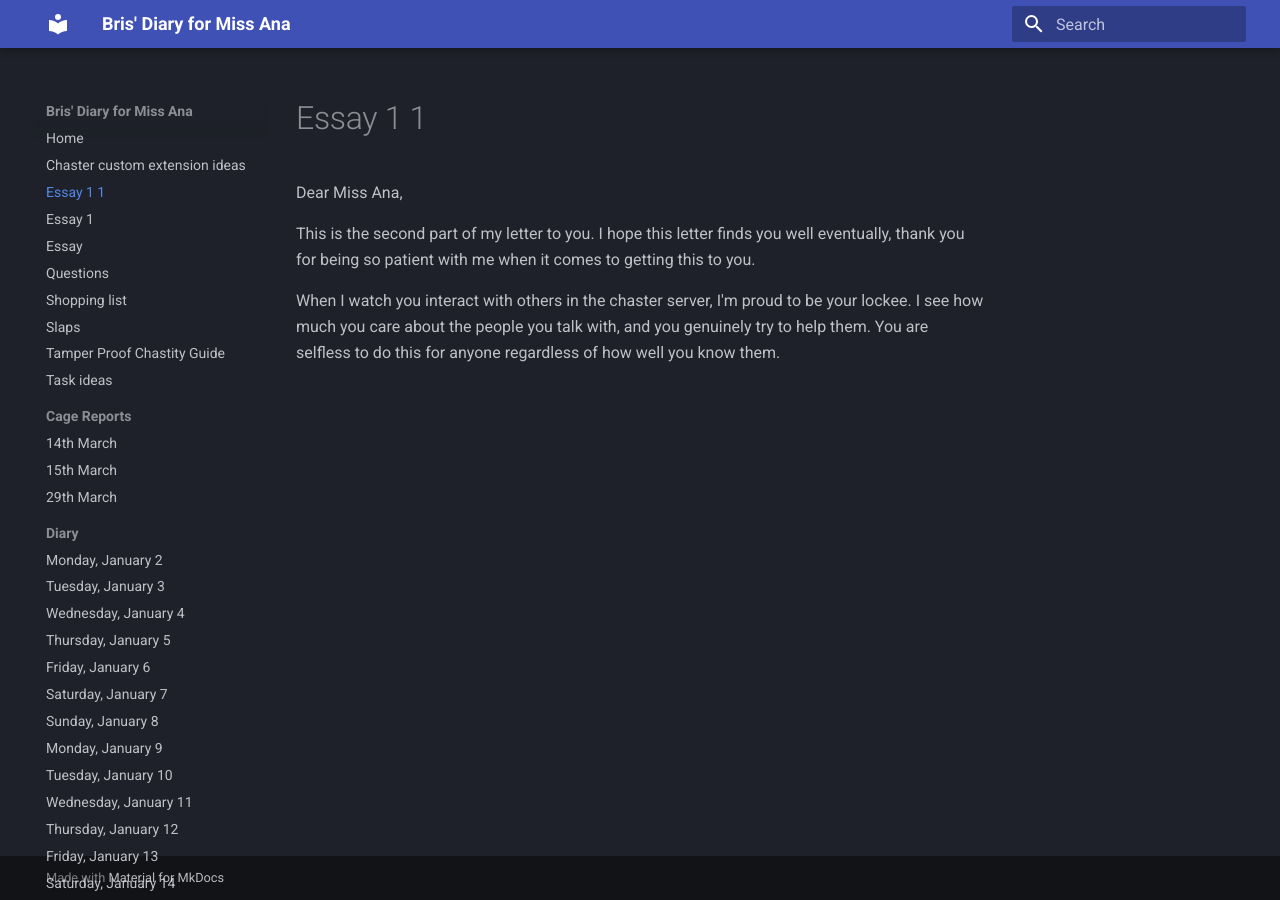
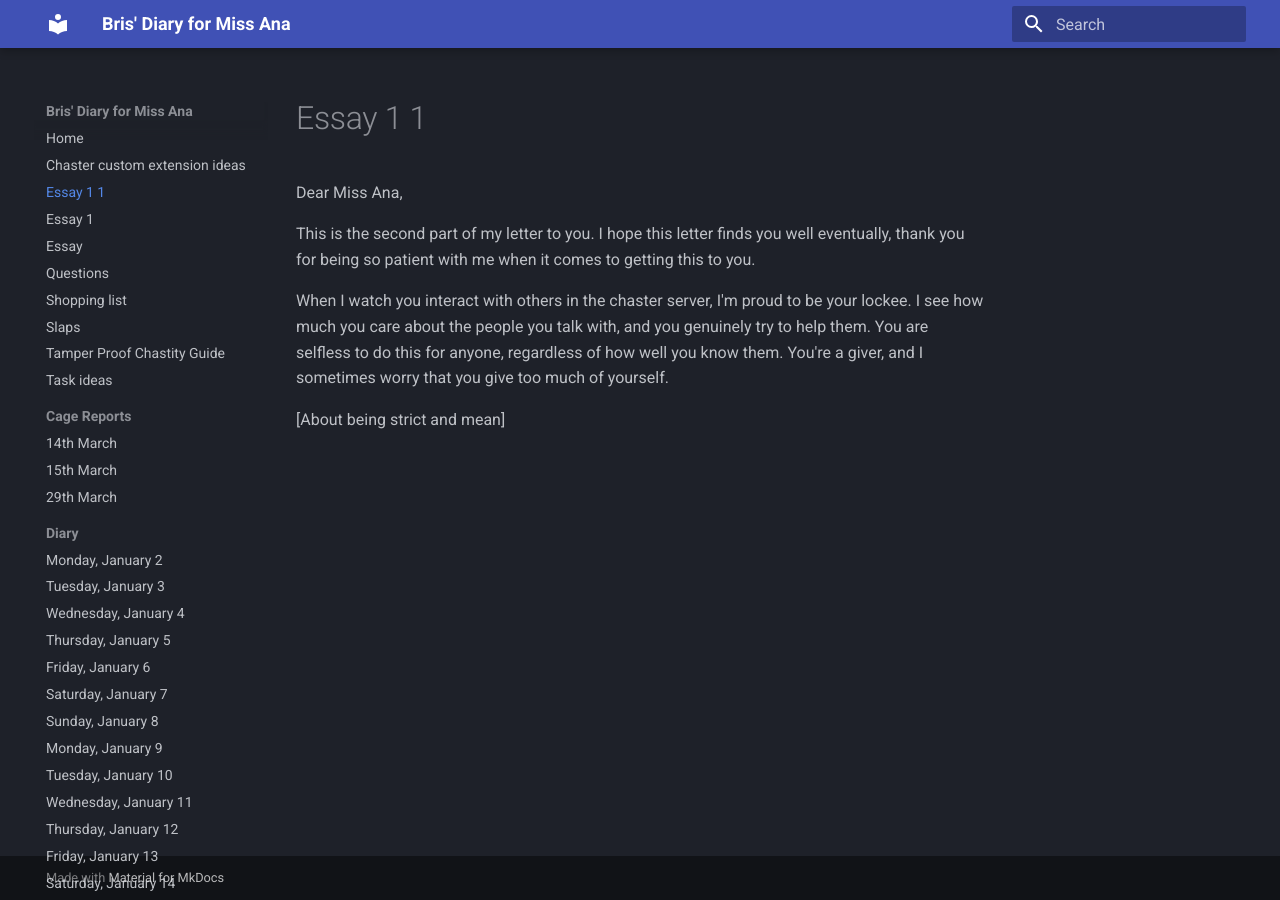
Before and after one commit to bris00/DFMA, an MkDocs documentation site: the page built from diary/Essay 1 1.md, in a window 1280 px wide. Built offline with MkDocs 1.6.1 and Material for MkDocs 9.7.7, drawn with Linux system fonts in a browser that asks for light colours.

Commit message:
vault backup: 2023-03-30 15:57:49
Affected files:
diary/Essay 1 1.md

```diff
--- a/diary/Essay 1 1.md
+++ b/diary/Essay 1 1.md
@@ -2,4 +2,6 @@ Dear Miss Ana,
 
 This is the second part of my letter to you. I hope this letter finds you well eventually, thank you for being so patient with me when it comes to getting this to you.
 
-When I watch you interact with others in the chaster server, I'm proud to be your lockee. I see how much you care about the people you talk with, and you genuinely try to help them. You are selfless to do this for anyone regardless of how well you know them.
+When I watch you interact with others in the chaster server, I'm proud to be your lockee. I see how much you care about the people you talk with, and you genuinely try to help them. You are selfless to do this for anyone, regardless of how well you know them. You're a giver, and I sometimes worry that you give too much of yourself.
+
+[About being strict and mean]
```
